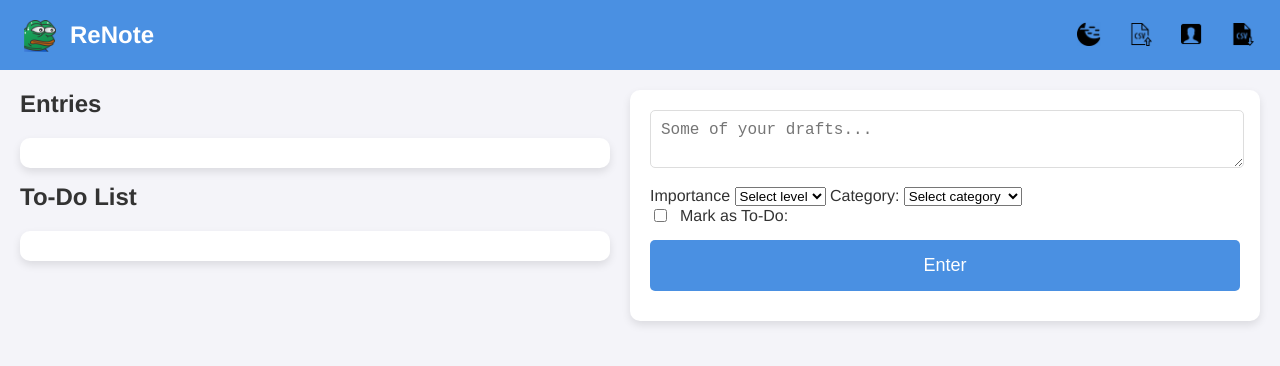
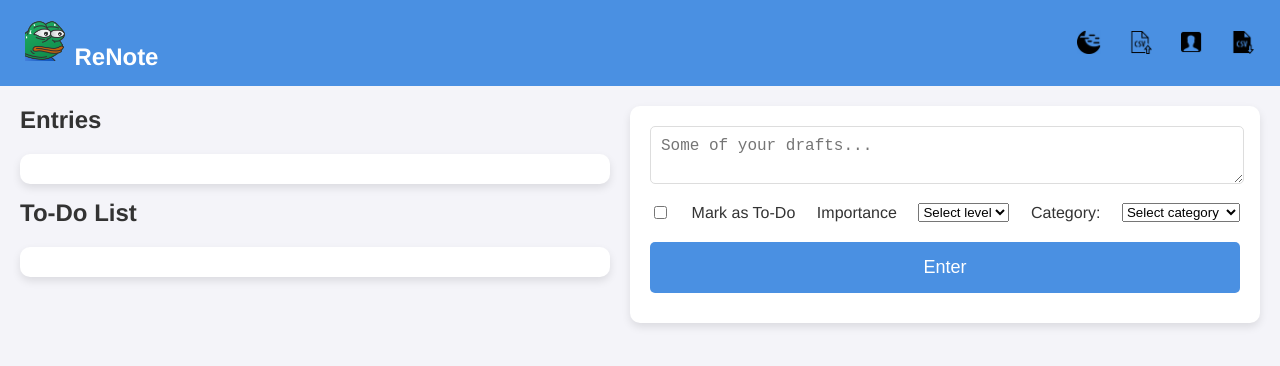
Before and after one commit to A1Smirnov/hw-sba-316-dom, a plain HTML site: page index.html in a window 1280 px wide. Drawn offline with Linux system fonts and the light colour scheme.

Commit message:
Stable version, export/import, darktheme fixed, some features deleted

```diff
--- a/index.html
+++ b/index.html
@@ -12,23 +12,25 @@
 <body>
     <nav id="navbar">
         <div id="logo">
-            <img src="images/Logo.png" alt="Logo" />
+            <a href="index.html" window.location.href='index.html';">
+                <img src="images/Logo.png" alt="Logo">
                 <span>ReNote</span>
+            </a>
         </div>
         <div id="nav-icons">
+            <button id="toggleTheme" title="Toggle Theme">
+                <img src="images/nav-icon2.png" alt="Toggle Theme">
+            </button>
             <button id="exportBtn" title="Export to CSV">
-                <img src="images/nav-icon2.png" alt="Export CSV">
-            </button>
-            <button id="toggleTheme" title="Toggle Theme">
-                <img src="images/nav-icon1.png" alt="Toggle Theme">
+                <img src="images/nav-icon1.png" alt="Export CSV">
             </button>
             <button id="loginBtn" title="Log In">
                 <img src="images/nav-icon3.png" alt="Log In">
             </button>
             <button id="uploadCsvBtn" title="Upload CSV">
                 <img src="images/nav-icon4.png" alt="Upload CSV">
+            </button>
             <input type="file" id="uploadCsvInput" accept=".csv" style="display: none;">
-            </button>
         </div>
     </nav>
 
@@ -45,6 +47,10 @@
 
         <form id="moodForm">
             <textarea id="moodInput" placeholder="Some of your drafts..." required></textarea>
+            <div class="form-row">
+                <input type="checkbox" id="todoCheckbox">
+                <label for="todoCheckbox">Mark as To-Do</label>
+
                 <label for="moodSelector">Importance</label>
                 <select id="moodSelector">
                     <option value="">Select level</option>
@@ -59,6 +65,7 @@
                     <option value="9">9</option>
                     <option value="10">10</option>
                 </select>
+
                 <label for="activitySelector">Category:</label>
                 <select id="activitySelector">
                     <option value="">Select category</option>
@@ -66,9 +73,8 @@
                     <option value="Work">Work</option>
                     <option value="Entertainment">Entertainment</option>
                 </select>
-            <div class="todo-checkbox">
-                <input type="checkbox" id="todoCheckbox">
-                <label for="todoCheckbox">Mark as To-Do:</label>
+
+
             </div>
             <button type="submit">Enter</button>
         </form>
--- a/script.js
+++ b/script.js
@@ -8,6 +8,14 @@ document.addEventListener('DOMContentLoaded', () => {
     const uploadCsvInput = document.getElementById('uploadCsvInput');
     const exportBtn = document.getElementById('exportBtn');
     const toggleTheme = document.getElementById('toggleTheme');
+
+//
+document.getElementById('uploadCsvBtn').addEventListener('click', () => {
+    document.getElementById('uploadCsvInput').click();
+});
+
+document.getElementById('uploadCsvInput').addEventListener('change', importFromCSV);
+//
 
     let entries = [];
     let darkTheme = false;
@@ -71,6 +79,8 @@ document.addEventListener('DOMContentLoaded', () => {
 
     function importFromCSV(event) {
         const file = event.target.files[0];
+        if (!file) return;
+
         const reader = new FileReader();
         reader.onload = function (e) {
             const rows = e.target.result.split("\n");
--- a/styles.css
+++ b/styles.css
@@ -18,19 +18,34 @@ body {
     z-index: 1000;
 }
 
+
 #logo {
     display: flex;
     align-items: center;
+    justify-content: center;
 }
 
 #logo img {
-    height: 40px;
-    margin-right: 10px;
+    height: 50px;
+    margin-right: 0px;
 }
+
+
+
+/*
+
+#logo span {
+    display: flex;
+
+    font-size: 24px;
+    font-weight: bold;
+}
+ */
 
 #logo span {
     font-size: 24px;
     font-weight: bold;
+    align-items: center;
 }
 
 #nav-icons {
@@ -92,6 +107,18 @@ form {
     box-shadow: 0 4px 8px rgba(0, 0, 0, 0.1);
 }
 
+.form-row {
+    display: flex;
+    align-items: center;
+    justify-content: space-between;
+    margin-bottom: 20px;
+}
+
+
+
+
+
+
 textarea#moodInput {
     width: 97%;
     padding: 10px;
@@ -135,19 +162,30 @@ button[type="submit"]:hover {
 }
 
 .dark-theme {
-    background-color: #333;
-    color: #fff;
+    background-color: #222;
+    color: #ccc;
 }
 
 .dark-theme button {
-    background-color: #555;
+    background-color: #444;
+    color: #ccc;
 }
 
-.dark-theme button:hover {
-    background-color: #777;
+.dark-theme #navbar {
+    background-color: #333;
+}
+
+.dark-theme #logo span {
+    color: #fff;
 }
 
 .dark-theme .mood-entry {
     background-color: #444;
+    color: #fff;
     box-shadow: 0 4px 8px rgba(0, 0, 0, 0.2);
 }
+
+#logo a {
+    text-decoration: none;
+    color: white;
+}
```
Lines whose indentation alone changed are shown as unchanged.
